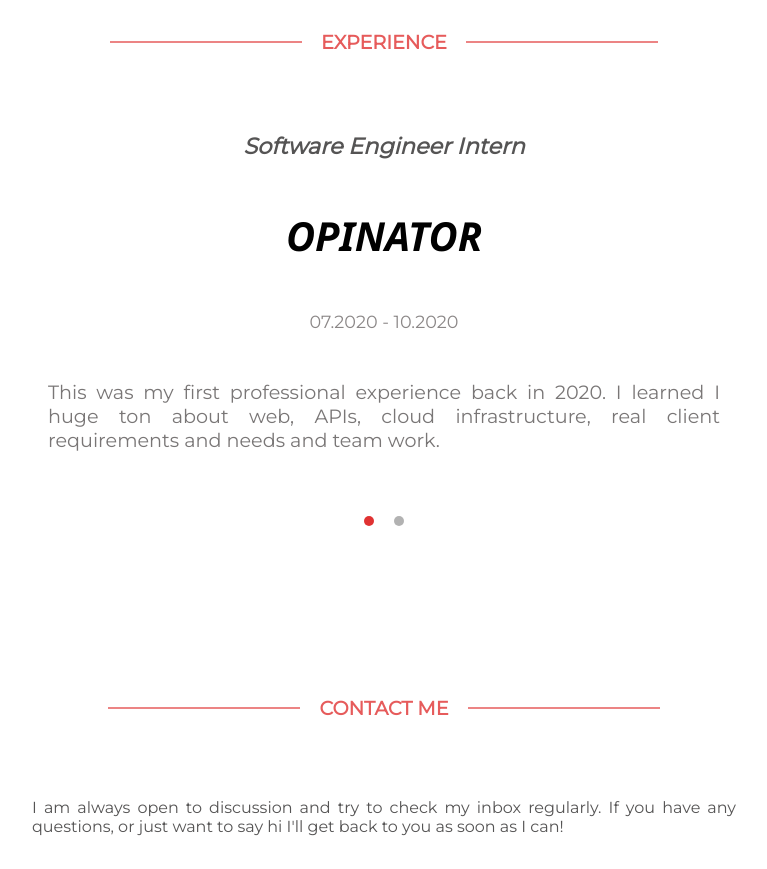
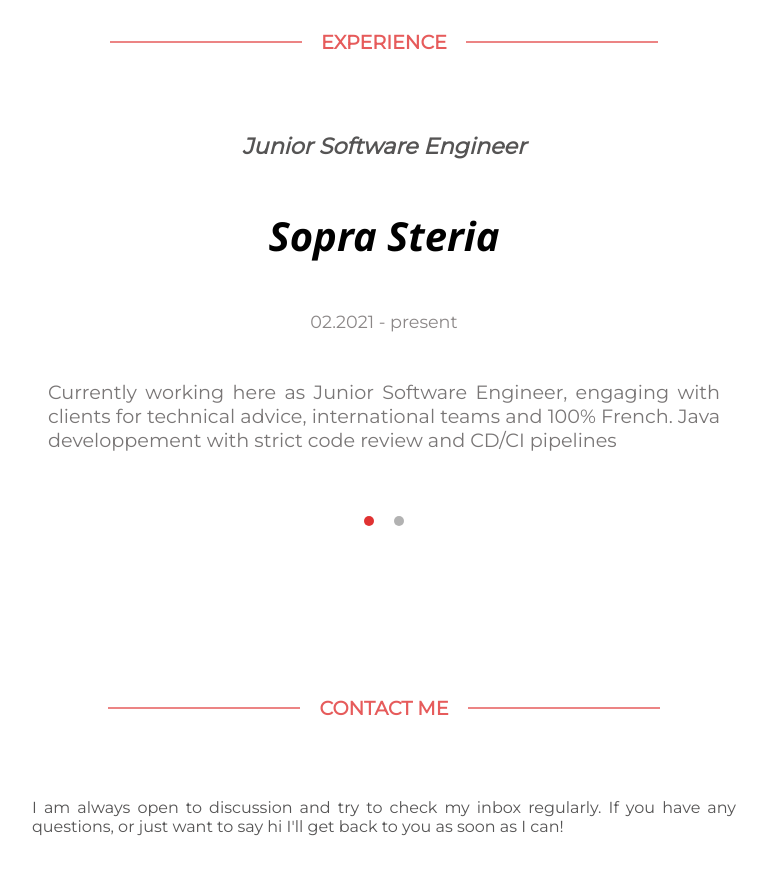
Before and after one commit to pabloluqueromero/portfolio, a React (Create React App) app: page / in a window 1280 px wide. Shown: the part 4040-4909 px from the top of the page, without its empty margins (256-1023 px from the left). Built offline with nearby package versions, Linux system fonts and the light colour scheme; grey boxes are pictures that could not be loaded; a web font is replaced by a local one.

Commit message:
[Portfolio] Exp change order

```diff
--- a/src/data.ts
+++ b/src/data.ts
@@ -105,6 +105,14 @@
 
 //Modify nTabs in scss
 export const jobs: { title: string, logo: string, description: string, from:string, to:string}[] = [
+
+  {
+    title: "Junior Software Engineer",
+    logo: "Sopra Steria",
+    description: "Currently working here as Junior Software Engineer, engaging with clients for technical advice, international teams and 100% French. Java developpement with strict code review and CD/CI pipelines",
+    from: "02.2021",
+    to: "present"
+  },
   {
     title: "Software Engineer Intern",
     logo: "OPINATOR",
@@ -112,12 +120,5 @@
     from: "07.2020",
     to: "10.2020"
 
-  },
-  {
-    title: "Junior Software Engineer",
-    logo: "Sopra Steria",
-    description: "Currently working here as Junior Software Engineer, engaging with clients for technical advice, international teams and 100% French. Java developpement with strict code review and CD/CI pipelines",
-    from: "02.2021",
-    to: "present"
   }
 ]
```
